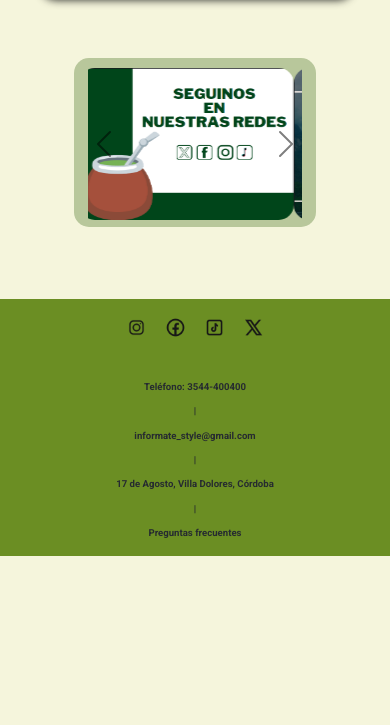
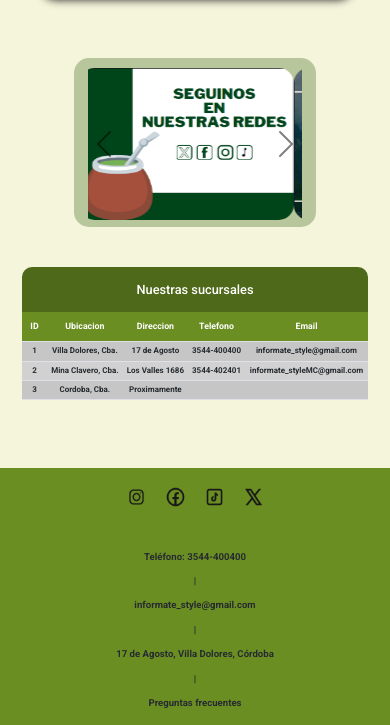
Before and after one commit to JuanOrtizz/Programacion_Web_I_Mate-Style, a plain HTML site: page index.html in a window 390 px wide. Shown: the part 3099-3824 px from the top of the page. Before the commit the page ends 3655 px from the top, so only its background shows below. Drawn offline with nearby package versions, Linux system fonts and the light colour scheme.

Commit message:
Modificaciones final para entregar el parcial

```diff
--- a/index.html
+++ b/index.html
@@ -167,6 +167,47 @@
                 </div>
             </div>
         </section>
+        <div class="container"> <!-- uso el contenedor -->
+            <h5>Nuestras sucursales</h5>
+            <div class="row"> <!-- uso row para la tabla -->
+                <div class="col-12"> <!--uso la columna para que ocupe todo el ancho con 12w-->
+                    <table class="table table-striped"> <!-- uso la clase de bootstrap para la tabla -->
+                        <thead>
+                            <tr>
+                                <th>ID</th>
+                                <th>Ubicacion</th>
+                                <th>Direccion</th>
+                                <th>Telefono</th>
+                                <th>Email</th>
+                            </tr>
+                        </thead>
+                        <tbody>
+                            <tr>
+                                <td>1</td>
+                                <td>Villa Dolores, Cba.</td>
+                                <td>17 de Agosto</td>
+                                <td>3544-400400</td>
+                                <td>informate_style@gmail.com</td>
+                            </tr>
+                            <tr>
+                                <td>2</td>
+                                <td>Mina Clavero, Cba.</td>
+                                <td>Los Valles 1686</td>
+                                <td>3544-402401</td>
+                                <td>informate_styleMC@gmail.com</td>
+                            </tr>
+                            <tr>
+                                <td>3</td>
+                                <td>Cordoba, Cba.</td>
+                                <td>Proximamente</td>
+                                <td></td>
+                                <td></td>
+                            </tr>
+                        </tbody>
+                    </table>
+                </div>
+            </div>
+        </div>
     </main>
     <footer>
         <section class="contenedor-redes"><!--Section con todas las redes sociales-->
--- a/styles.css
+++ b/styles.css
@@ -408,6 +408,35 @@ iframe{
     height: 50vh;
     border-radius: 15px;
 }
+
+.table td {
+    font-size: 1rem;
+    color: #262B30;
+    background-color: #d1d1d1;
+}
+
+.table thead th {
+    background-color: #6B8E23;
+    color: #ffffff;
+    font-size: 1.1rem;
+}
+
+.container{
+    text-align: center;
+    margin-top: 80px;
+    margin-bottom: 80px;
+}
+
+.container h5{
+    font-size: 1.7rem !important;
+    background-color: #4f691a;
+    width: 100%;
+    border-radius:10px 10px 0 0;
+    margin: 0;
+    color: #fff;
+    padding: 15px;
+}
+
 
 /*MAIN (PAGO_REALIZADO.HTML)*/
 
@@ -1040,7 +1069,6 @@ footer{
         padding: 1vw;
         height: auto;
         justify-content: flex-start;
-
     }
 
     .info-impor {
@@ -1080,8 +1108,24 @@ footer{
 
     .carrusel{
         width: 52vw;
-
-    }
+    }
+
+    .table td {
+            font-size: 0.9rem;
+        }
+
+    .table thead th {
+            font-size: 1rem;
+        }
+
+        .container h5 {
+            font-size: 1.5rem;
+        }
+
+        .container {
+            margin-top: 60px;
+            margin-bottom: 60px;
+        }
 
     /*MAIN (PAGO_REALIZADO.HTML)*/
 
@@ -1370,6 +1414,23 @@ footer{
         height: 2px;
     }
 
+    .table td {
+        font-size: 0.6rem;
+    }
+
+    .table thead th {
+        font-size: 0.7rem;
+    }
+
+    .container h5 {
+        font-size: 1rem !important;
+    }
+
+    .container {
+        margin-top: 40px;
+        margin-bottom: 40px;
+    }
+
     /*MAIN (PAGO_REALIZADO.HTML)*/
 
     .contenedor-compra-realizada h1 {
@@ -1623,6 +1684,24 @@ footer{
         height: 18vh;
     }
 
+    .table td {
+        padding: 0.2rem;
+        font-size: 0.5rem !important;
+    }
+
+    .table thead th {
+        font-size: 0.55rem;
+    }
+
+    .container h5 {
+        font-size: 0.8rem !important;
+    }
+
+    .container {
+        margin: 10px;
+        width: 100%;
+    }
+
     /*MAIN (PAGO_REALIZADO.HTML)*/
     .contenedor-compra-realizada h1 {
         font-size: 0.8rem ;
```
